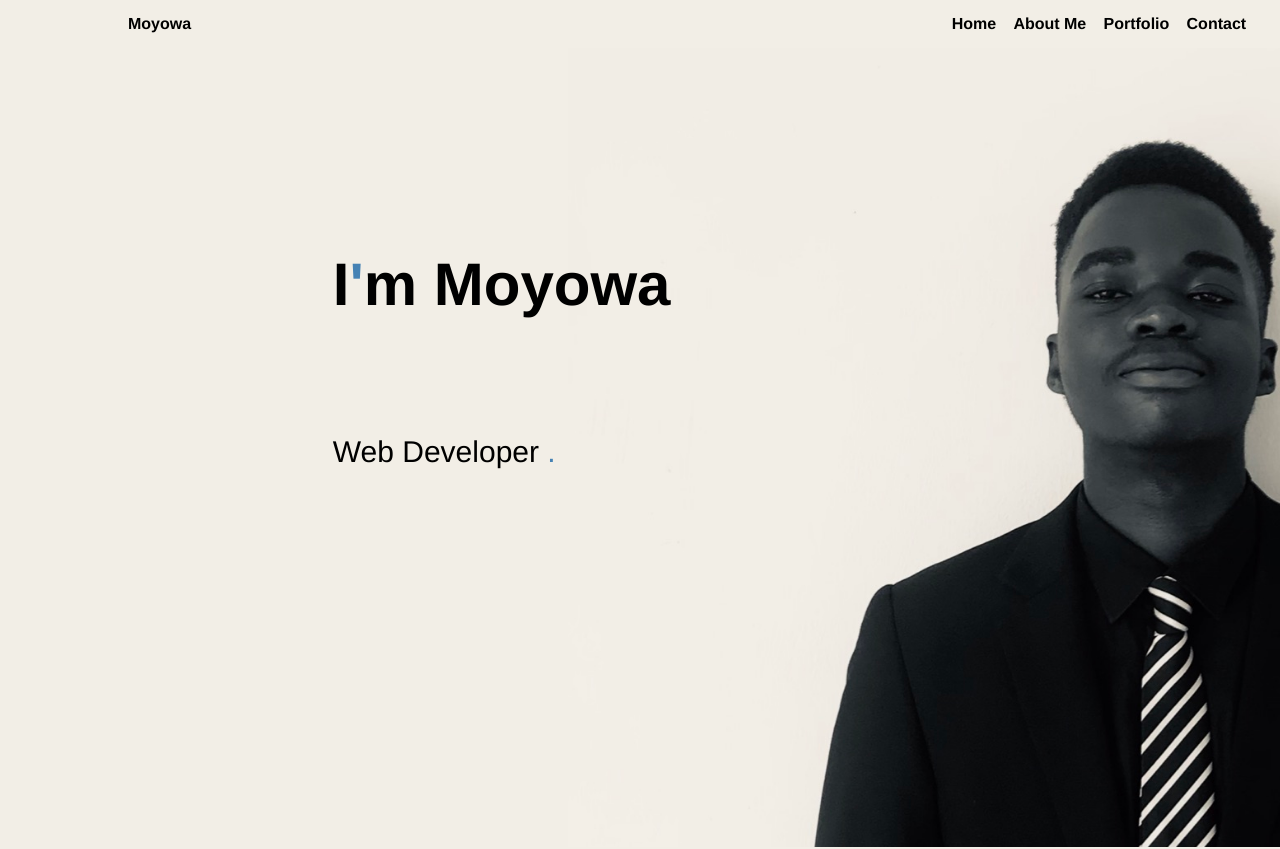
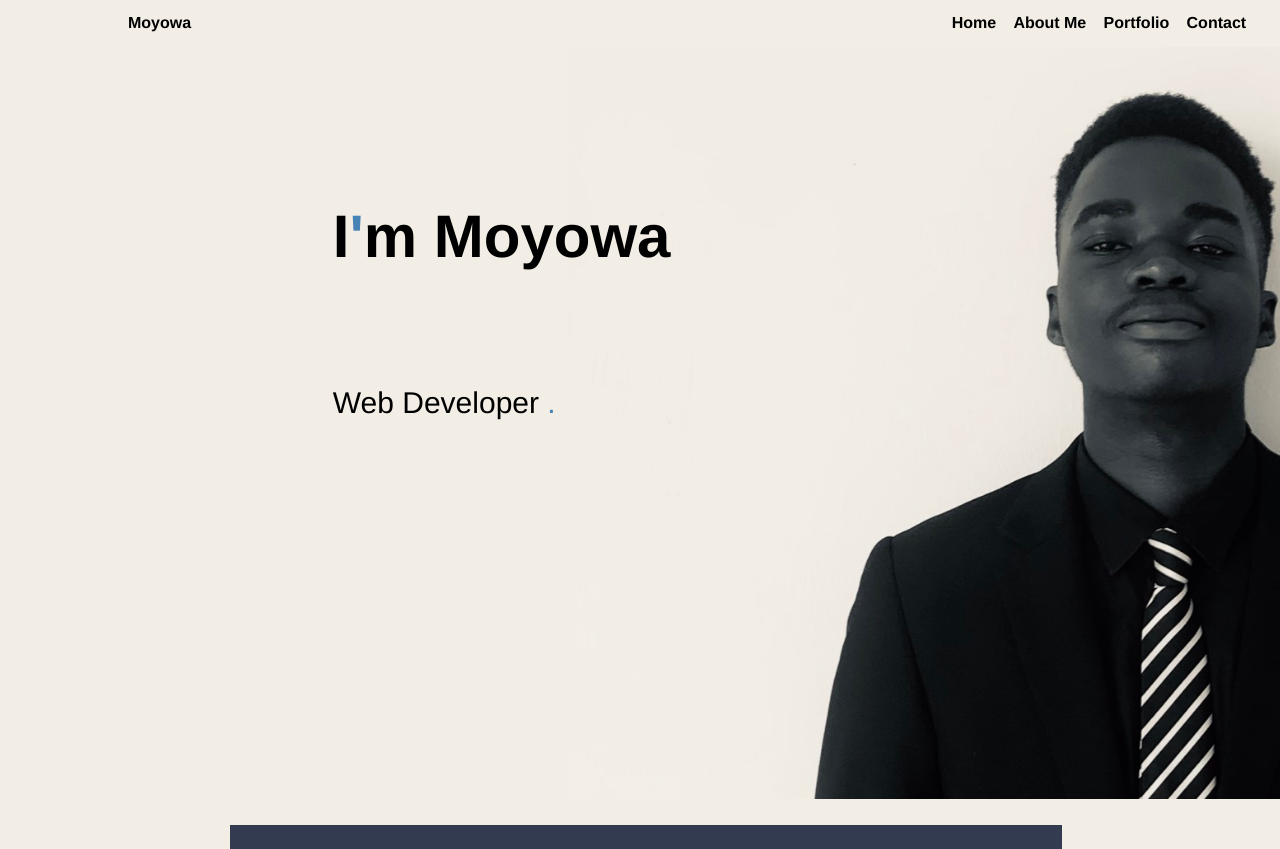
Before and after one commit to Moyowaaaa/Moyowa, a Vue app: page / in a window 1280 px wide. Shown: the top 849 px of the page. Built offline with nearby package versions, Linux system fonts and the light colour scheme; a web font is replaced by a local one.

Commit message:
fix; minor testing changes

```diff
--- a/src/views/Home.vue
+++ b/src/views/Home.vue
@@ -4,7 +4,7 @@
   <div id ="mobile" class="mobilenav">
       <a href="javascript:void(0)" class="closebtn" @click="closeNav">&times;</a>
       <div class="ml"  @click="closeNav">
-         <a href="">Home</a>
+         <a href="#">Home</a>
         <a href="#about">About Me</a>
         <a href="#portfolio">Portfolio</a>
         <a href="#contact">Contact</a>
@@ -399,7 +399,7 @@
   display:flex;
   font-size: 16px;
   position:fixed;
-  position: relative;
+
   width:100%;
 }
 .nav .left{
```
